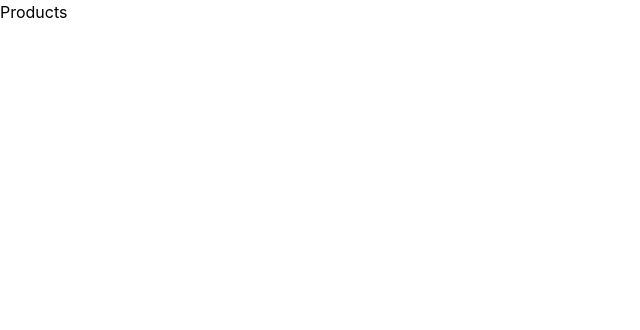
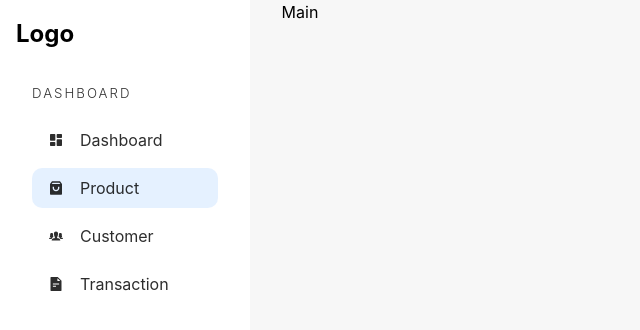
Before and after one commit to neerajkumar002/Okart-Frontend, a React (Vite) app: page /admin/product in a window 1280 px wide. Shown: the top 330 px of the page, without its empty margins (0-640 px from the left). Built offline with nearby package versions, Linux system fonts and the light colour scheme.

Commit message:
Add Sidebar

```diff
--- /dev/null
+++ b/src/components/AdminSidebar.jsx
@@ -0,0 +1,71 @@
+import { Link, useLocation } from "react-router-dom";
+import { RiDashboardFill, RiShoppingBag3Fill } from "react-icons/ri";
+import { AiFillFileText } from "react-icons/ai";
+import { IoIosPeople } from "react-icons/io";
+
+const AdminSidebar = () => {
+  const location = useLocation();
+
+  console.log(location.pathname.includes("/admin/dashboard"));
+
+  return (
+    <aside>
+      <h2>Logo</h2>
+      <div>
+        <h5>Dashboard</h5>
+        <ul>
+          <li
+            style={{
+              backgroundColor: location.pathname.includes("/admin/dashboard")
+                ? "rgba(0,115,255,0.1)"
+                : "white",
+            }}
+          >
+            <Link to="/admin/dashboard">
+              <RiDashboardFill />
+              Dashboard
+            </Link>
+          </li>
+          <li
+            style={{
+              backgroundColor: location.pathname.includes("/admin/product")
+                ? "rgba(0,115,255,0.1)"
+                : "white",
+            }}
+          >
+            <Link to="/admin/product">
+              <RiShoppingBag3Fill />
+              Product
+            </Link>
+          </li>
+          <li
+            style={{
+              backgroundColor: location.pathname.includes("/admin/customer")
+                ? "rgba(0,115,255,0.1)"
+                : "white",
+            }}
+          >
+            <Link to="/admin/customer">
+              <IoIosPeople />
+              Customer
+            </Link>
+          </li>
+          <li
+            style={{
+              backgroundColor: location.pathname.includes("/admin/transaction")
+                ? "rgba(0,115,255,0.1)"
+                : "white",
+            }}
+          >
+            <Link to="/admin/transaction">
+              <AiFillFileText />
+              Transaction
+            </Link>
+          </li>
+        </ul>
+      </div>
+    </aside>
+  );
+};
+
+export default AdminSidebar;
--- a/src/pages/admin/Customers.jsx
+++ b/src/pages/admin/Customers.jsx
@@ -1,10 +1,14 @@
+import AdminSidebar from "../../components/AdminSidebar";
 
 const Customers = () => {
   return (
-    <div>
-      Customers
+    <div className="adminContainer">
+      {/* Sidebar */}
+      <AdminSidebar />
+      {/* Main */}
+      <main>Main</main>
     </div>
-  )
-}
+  );
+};
 
-export default Customers
+export default Customers;
--- a/src/pages/admin/Dashboard.jsx
+++ b/src/pages/admin/Dashboard.jsx
@@ -1,10 +1,14 @@
+import AdminSidebar from "../../components/AdminSidebar";
 
 const Dashboard = () => {
   return (
-    <div>
-   Dashboard
+    <div className="adminContainer">
+      {/* Sidebar */}
+      <AdminSidebar />
+      {/* Main */}
+      <main>Main</main>
     </div>
-  )
-}
+  );
+};
 
-export default Dashboard
+export default Dashboard;
--- a/src/pages/admin/Products.jsx
+++ b/src/pages/admin/Products.jsx
@@ -1,8 +1,12 @@
+import AdminSidebar from "../../components/AdminSidebar";
 
 const Products = () => {
   return (
-    <div>
-      Products
+    <div className="adminContainer">
+      {/* Sidebar */}
+      <AdminSidebar />
+      {/* Main */}
+      <main>Main</main>
     </div>
   )
 }
--- a/src/pages/admin/Transaction.jsx
+++ b/src/pages/admin/Transaction.jsx
@@ -1,5 +1,15 @@
+import AdminSidebar from "../../components/AdminSidebar";
+
+
 const Transaction = () => {
-  return <div>Transaction</div>;
+  return (
+    <div className="adminContainer">
+      {/* Sidebar */}
+      <AdminSidebar />
+      {/* Main */}
+      <main>Main</main>
+    </div>
+  );
 };
 
 export default Transaction;
--- a/src/styles/app.scss
+++ b/src/styles/app.scss
@@ -27,3 +27,42 @@ a {
 .green {
   color: rgb(0, 195, 0);
 }
+
+.adminContainer {
+  @include grid(1fr 4fr, 2rem);
+  height: 100vh;
+  background-color: rgb(247, 247, 247);
+
+  > aside {
+    width: 100%;
+    background-color: white;
+    padding: 1rem;
+    z-index: 10;
+    overflow-y: auto;
+    &::-webkit-scrollbar {
+      display: none;
+    }
+
+    > div {
+      margin: 2rem 1rem;
+      > h5 {
+        @include heading(2px);
+        opacity: 0.8;
+        margin: 1rem 0;
+      }
+
+      > ul {
+        @include flex(column, unset, unset, 0.5rem);
+        list-style: none;
+        > li {
+          padding: 0.5rem 1rem;
+          border-radius: 10px;
+          > a {
+            color: rgba(0, 0, 0, 0.825);
+            @include flex(row, unset);
+          }
+        }
+      }
+    }
+  }
+}
```
